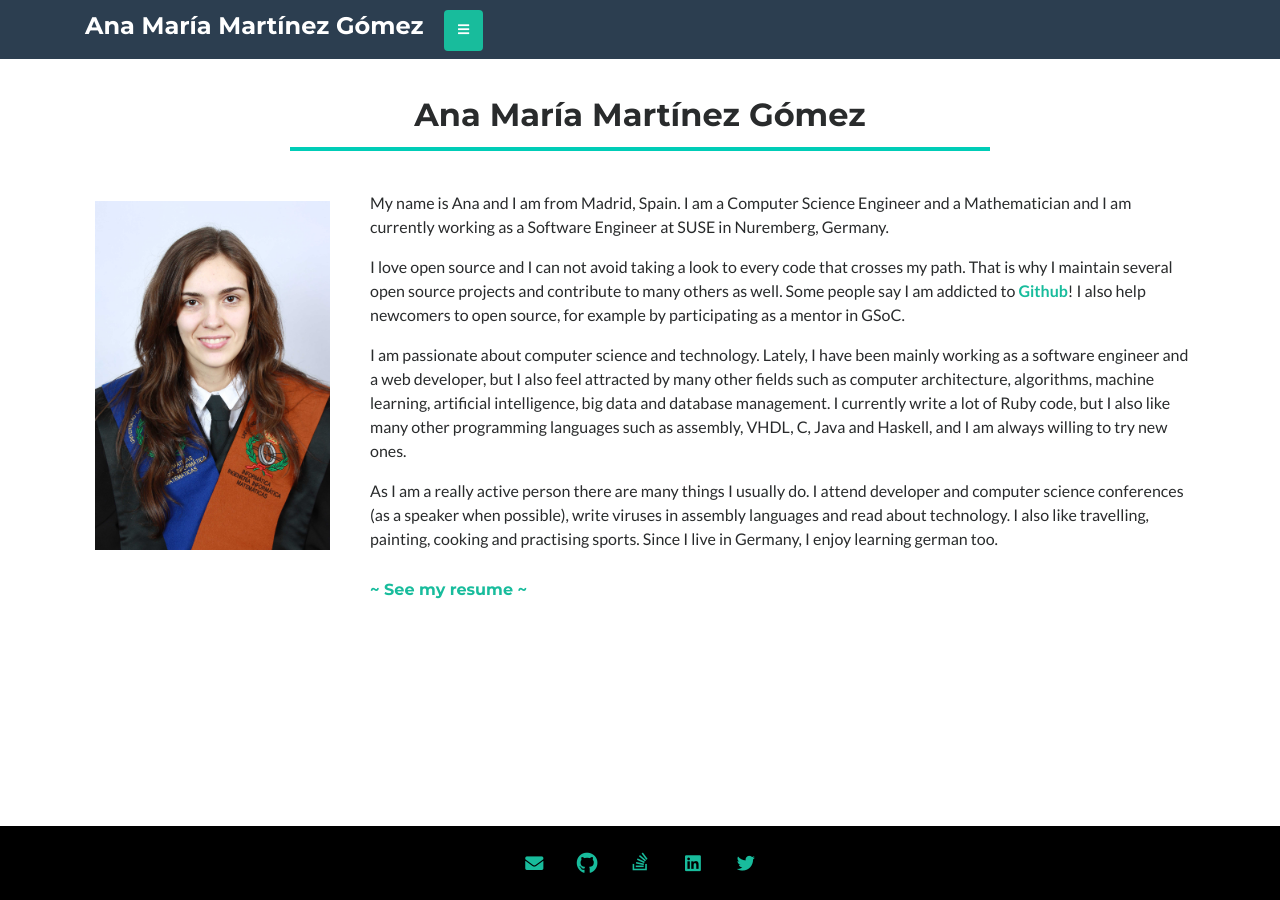
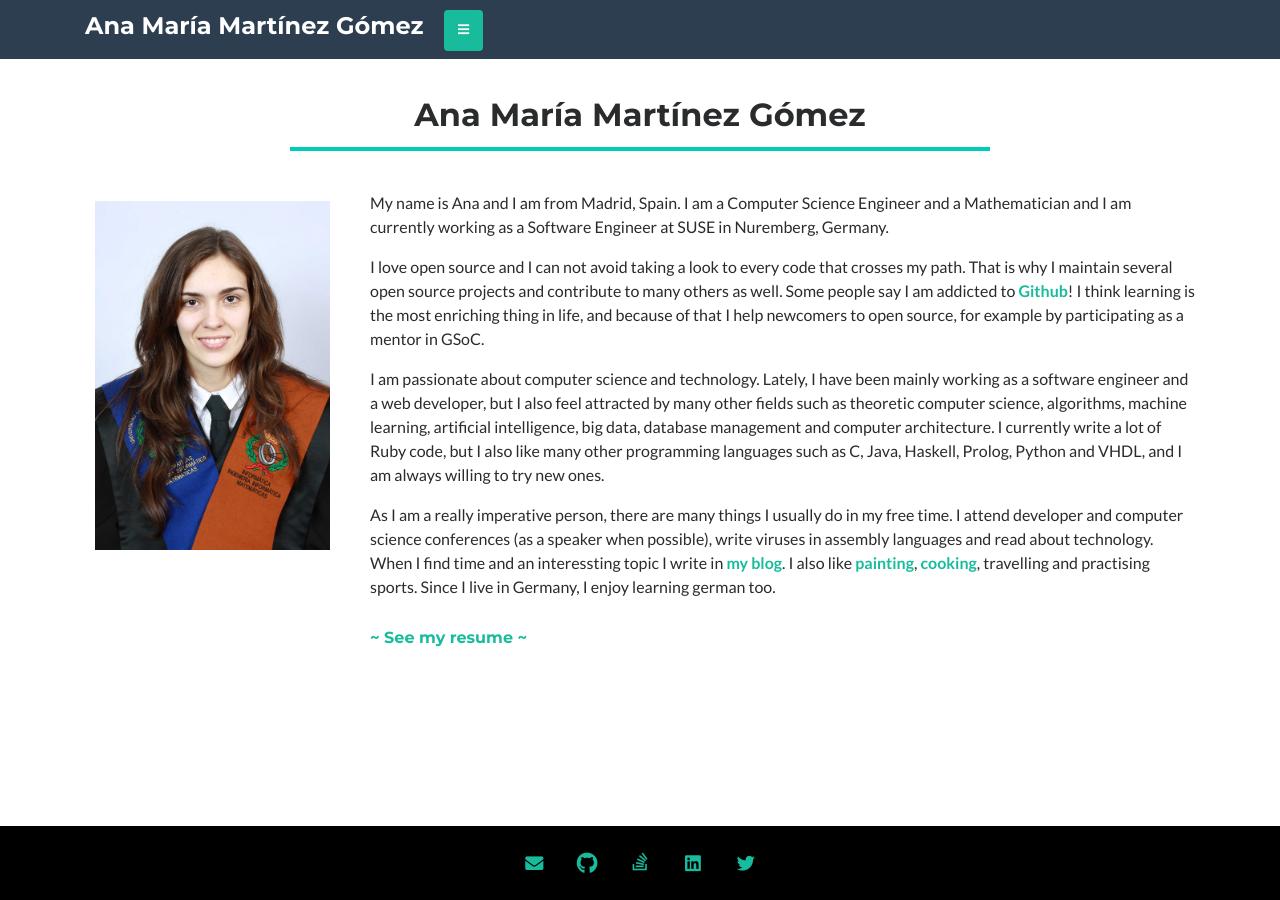
Before and after one commit to vicgalle/ana06.github.io, a Jekyll site: the page built from index.md, in a window 1280 px wide. Built offline with Jekyll 4.4.1, drawn with Linux system fonts in a browser that asks for light colours; nearby versions of some CDN libraries.

Commit message:
Improve description of myself

```diff
--- a/index.md
+++ b/index.md
@@ -16,15 +16,15 @@ layout: default
       </p>
 
       <p>
-        I love open source and I can not avoid taking a look to every code that crosses my path. That is why I maintain several open source projects and contribute to many others as well. Some people say I am addicted to <a href="https://github.com/Ana06" target="_blank">Github</a>! I also help newcomers to open source, for example by participating as a mentor in GSoC.
+        I love open source and I can not avoid taking a look to every code that crosses my path. That is why I maintain several open source projects and contribute to many others as well. Some people say I am addicted to <a href="https://github.com/Ana06" target="_blank">Github</a>! I think learning is the most enriching thing in life, and because of that I help newcomers to open source, for example by participating as a mentor in GSoC.
       </p>
 
       <p>
-        I am passionate about computer science and technology. Lately, I have been mainly working as a software engineer and a web developer, but I also feel attracted by many other fields such as computer architecture, algorithms, machine learning, artificial intelligence, big data and database management. I currently write a lot of Ruby code, but I also like many other programming languages such as assembly, VHDL, C, Java and Haskell, and I am always willing to try new ones.
+        I am passionate about computer science and technology. Lately, I have been mainly working as a software engineer and a web developer, but I also feel attracted by many other fields such as theoretic computer science, algorithms, machine learning, artificial intelligence, big data, database management and computer architecture. I currently write a lot of Ruby code, but I also like many other programming languages such as C, Java, Haskell, Prolog, Python and VHDL, and I am always willing to try new ones.
       </p>
 
       <p>
-        As I am a really active person there are many things I usually do. I attend developer and computer science conferences (as a speaker when possible), write viruses in assembly languages and read about technology. I also like travelling, painting, cooking and practising sports. Since I live in Germany, I enjoy learning german too.
+        As I am a really imperative person, there are many things I usually do in my free time. I attend developer and computer science conferences (as a speaker when possible), write viruses in assembly languages and read about technology. When I find time and an interessting topic I write in <a href="/blog">my blog</a>. I also like <a href="https://drive.google.com/drive/folders/0B8i2cm-n_KTIdmRyVEVncjhLOFE?usp=sharing" target="_blank">painting</a>, <a href="https://recetariodeana.wordpress.com/" target="_blank">cooking</a>, travelling and practising sports. Since I live in Germany, I enjoy learning german too.
       </p>
 
       <h6 class="see-resume"><a href="/resume">~ See my resume ~</a></h6>
```
